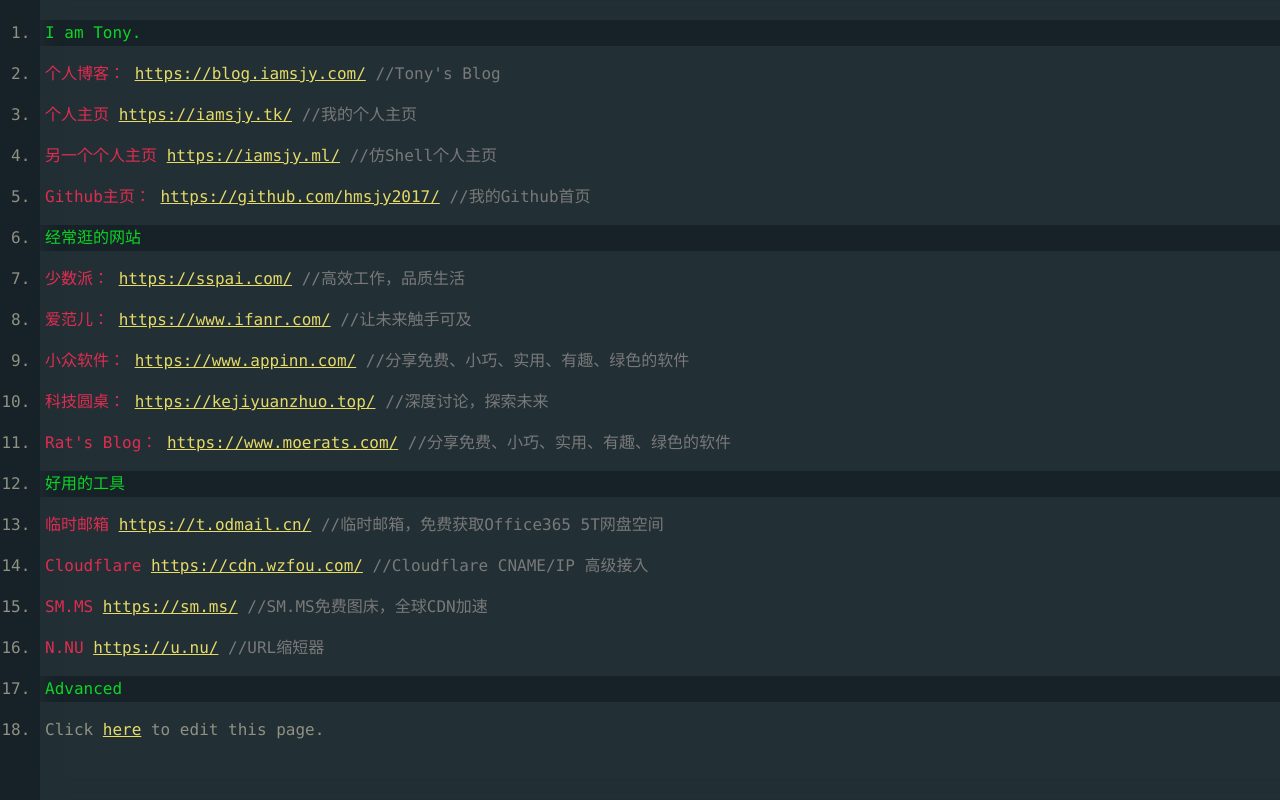
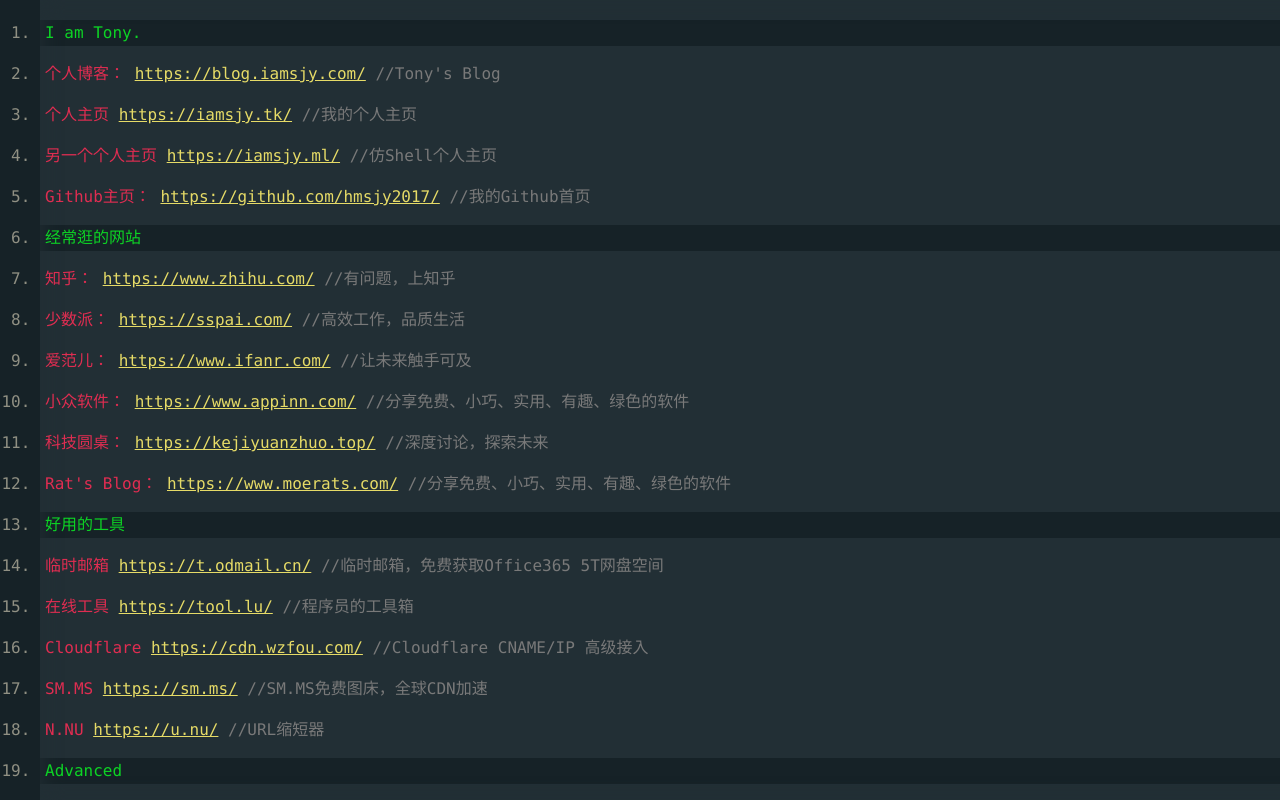
Before and after one commit to drunken-beholder/index, a plain HTML site: page index.html in a window 1280 px wide. Drawn offline with Linux system fonts and the light colour scheme.

Commit message:
Update index.html

```diff
--- a/index.html
+++ b/index.html
@@ -18,6 +18,7 @@
     <li><span class="key">另一个个人主页</span> <a href="https://iamsjy.tk/" target="_blank">https://iamsjy.ml/</a> <span class="comment">//仿Shell个人主页</span></li>
     <li><span class="key">Github主页：</span> <a href="https://github.com/hmsjy2017/" target="_blank">https://github.com/hmsjy2017/</a> <span class="comment">//我的Github首页</span></li>
     <li class="active"><span class="brand">经常逛的网站</span></li>
+    <li><span class="key">知乎：</span> <a href="https://www.zhihu.com/" target="_blank">https://www.zhihu.com/</a> <span class="comment">//有问题，上知乎</span></li>
     <li><span class="key">少数派：</span> <a href="https://sspai.com/" target="_blank">https://sspai.com/</a> <span class="comment">//高效工作，品质生活</span></li>
     <li><span class="key">爱范儿：</span> <a href="https://www.ifanr.com/" target="_blank">https://www.ifanr.com/</a> <span class="comment">//让未来触手可及</span></li>
     <li><span class="key">小众软件：</span> <a href="https://www.appinn.com/" target="_blank">https://www.appinn.com/</a> <span class="comment">//分享免费、小巧、实用、有趣、绿色的软件</span></li>
@@ -25,6 +26,7 @@
     <li><span class="key">Rat's Blog：</span> <a href="https://www.moerats.com/" target="_blank">https://www.moerats.com/</a> <span class="comment">//分享免费、小巧、实用、有趣、绿色的软件</span></li>
     <li class="active"><span class="brand">好用的工具</span></li>
     <li><span class="key">临时邮箱</span> <a href="https://t.odmail.cn/" target="_blank">https://t.odmail.cn/</a> <span class="comment">//临时邮箱，免费获取Office365 5T网盘空间</span></li>
+    <li><span class="key">在线工具</span> <a href="https://tool.lu/" target="_blank">https://tool.lu/</a> <span class="comment">//程序员的工具箱</span></li>
     <li><span class="key">Cloudflare</span> <a href="https://cdn.wzfou.com/" target="_blank">https://cdn.wzfou.com/</a> <span class="comment">//Cloudflare CNAME/IP 高级接入</span></li>
     <li><span class="key">SM.MS</span> <a href="https://sm.ms/" target="_blank">https://sm.ms/</a> <span class="comment">//SM.MS免费图床，全球CDN加速</span></li>
     <li><span class="key">N.NU</span> <a href="https://u.nu/" target="_blank">https://u.nu/</a> <span class="comment">//URL缩短器</span></li>
```
